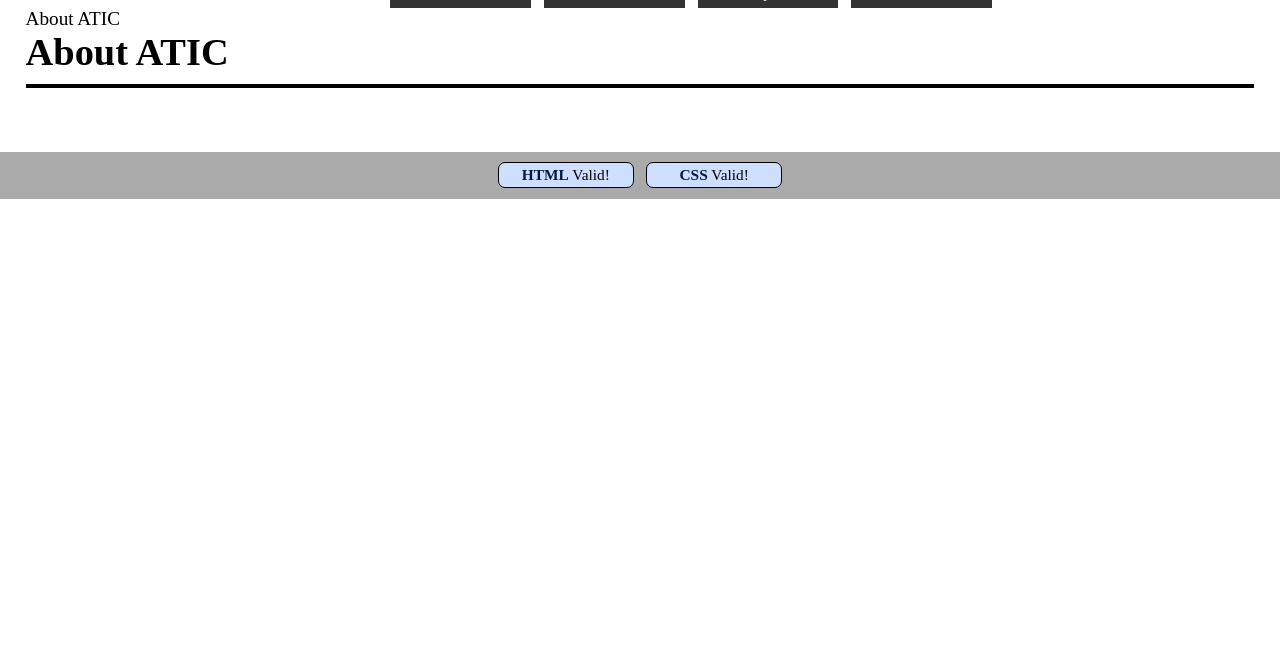
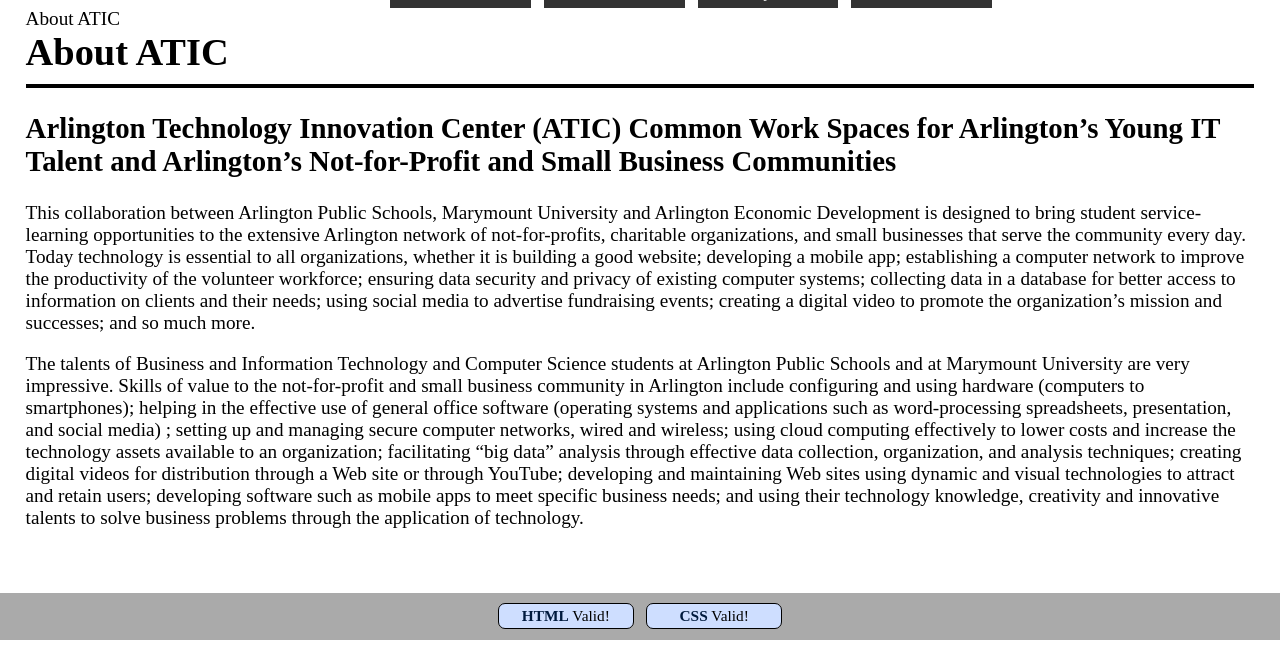
Before and after one commit to EdzonQS/ATIC_Django, a Django app: page /about/ in a window 1280 px wide. Shown: the part 153-800 px from the top of the page. Run offline with Django 3.2, Linux system fonts and the light colour scheme; some libraries are stand-ins or nearby versions.

Commit message:
restored missing content to the info page

```diff
--- a/atic_django/templates/info.html
+++ b/atic_django/templates/info.html
@@ -7,4 +7,8 @@
 
 <h1 class="pageTitle">About ATIC</h2>
 <hr>
+<h2>Arlington Technology Innovation Center (ATIC) Common Work Spaces for Arlington’s Young IT Talent and Arlington’s Not-for-Profit and Small Business Communities</h2>
+<p>This collaboration between Arlington Public Schools, Marymount University and Arlington Economic Development is designed to bring student service-learning opportunities to the extensive Arlington network of not-for-profits, charitable organizations, and small businesses that serve the community every day.
+Today technology is essential to all organizations, whether it is building a good website; developing a mobile app; establishing a computer network to improve the productivity of the volunteer workforce; ensuring data security and privacy of existing computer systems; collecting data in a database for better access to information on clients and their needs; using social media to advertise fundraising events; creating a digital video to promote the organization’s mission and successes; and so much more.</p>
+<p>The talents of Business and Information Technology and Computer Science students at Arlington Public Schools and at Marymount University are very impressive. Skills of value to the not-for-profit and small business community in Arlington include configuring and using hardware (computers to smartphones); helping in the effective use of general office software (operating systems and applications such as word-processing spreadsheets, presentation, and social media) ; setting up and managing secure computer networks, wired and wireless; using cloud computing effectively to lower costs and increase the technology assets available to an organization; facilitating “big data” analysis through effective data collection, organization, and analysis techniques; creating digital videos for distribution through a Web site or through YouTube; developing and maintaining Web sites using dynamic and visual technologies to attract and retain users; developing software such as mobile apps to meet specific business needs; and using their technology knowledge, creativity and innovative talents to solve business problems through the application of technology.</p>
 {% endblock %}
```
